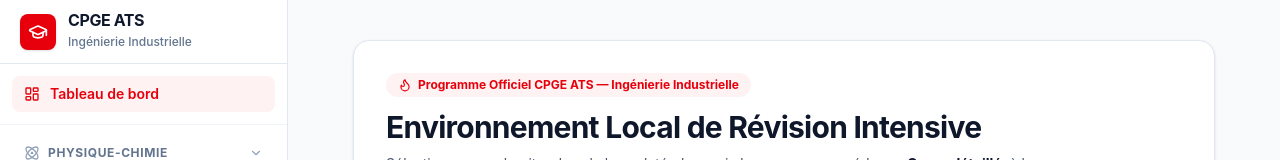
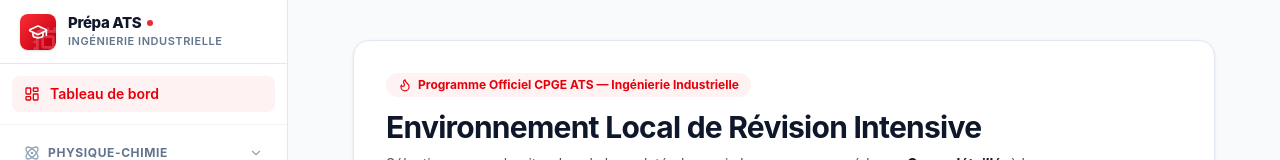
Before and after one commit to Choc-exe/ats-revision-app, a Next.js app: page / in a window 1280 px wide. Shown: the top 160 px of the page. Built offline with nearby package versions, Linux system fonts and the light colour scheme.

Commit message:
icone-dans-page

```diff
--- a/src/components/layout/Sidebar.tsx
+++ b/src/components/layout/Sidebar.tsx
@@ -42,15 +42,21 @@ export default function Sidebar() {
   return (
     <aside className="fixed inset-y-0 left-0 z-30 w-72 bg-white border-r border-slate-200 flex flex-col">
       {/* En-tête de l'application */}
-      <div className="h-16 px-5 border-b border-slate-200 flex items-center gap-3">
-        <div className="w-9 h-9 rounded-lg bg-red-600 flex items-center justify-center text-white shadow-sm">
-          <GraduationCap className="w-5 h-5" />
+      {/* En-tête de l'application (Logo) */}
+      <div className="h-16 px-5 border-b border-slate-200 flex items-center gap-3 bg-white">
+        <div className="relative w-9 h-9 rounded-lg bg-gradient-to-br from-red-500 to-red-700 flex items-center justify-center text-white shadow-sm shrink-0 overflow-hidden">
+          {/* Effet visuel d'engrenage abstrait en fond */}
+          <div className="absolute -right-2 -bottom-2 opacity-20">
+            <Cpu className="w-8 h-8" />
+          </div>
+          <GraduationCap className="w-5 h-5 relative z-10 drop-shadow-sm" />
         </div>
-        <div>
-          <span className="font-bold text-slate-900 tracking-tight block leading-none">
-            CPGE ATS
+        <div className="flex flex-col truncate">
+          <span className="font-extrabold text-slate-900 tracking-tight text-[15px] leading-tight flex items-center gap-1.5">
+            Prépa ATS
+            <span className="w-1.5 h-1.5 rounded-full bg-red-600 animate-pulse" />
           </span>
-          <span className="text-xs text-slate-500 font-medium">
+          <span className="text-[11px] text-slate-500 font-semibold uppercase tracking-wider truncate">
             Ingénierie Industrielle
           </span>
         </div>
```
